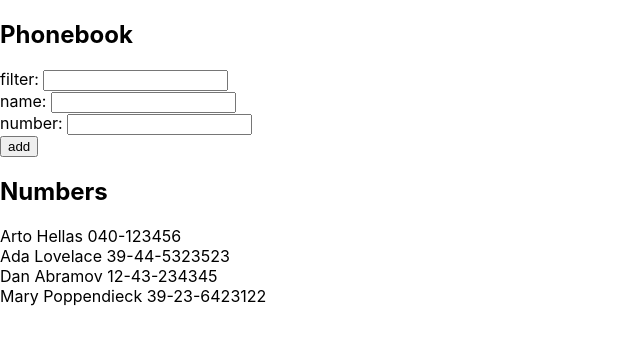
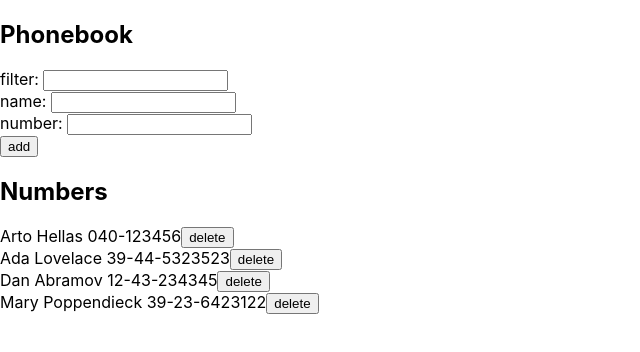
Before and after one commit to jhakkinen/fullstack-open, a React (Create React App) app in the folder osa2/puhelinluettelo/: page / in a window 1280 px wide. Shown: the top 352 px of the page, without its empty margins (0-640 px from the left). Built offline with nearby package versions, Linux system fonts and the light colour scheme; data requests are answered from the project's data file; the HTML template or start-up script is replaced by a standard one.

Commit message:
puhelinluettelo step9

```diff
--- a/osa2/puhelinluettelo/db.json
+++ b/osa2/puhelinluettelo/db.json
@@ -1,5 +1,5 @@
 {
-  "persons":[
+  "persons": [
     {
       "name": "Arto Hellas",
       "number": "040-123456",
--- a/osa2/puhelinluettelo/src/App.js
+++ b/osa2/puhelinluettelo/src/App.js
@@ -1,19 +1,21 @@
 import React, { useState, useEffect } from 'react'
 import personService from './services/persons'
 
-const Person = ({ person }) => {
+const Person = ({ person, onDelete }) => {
   return (
     <div>
       {person.name} {person.number}
+      <button onClick={onDelete}>delete</button>
     </div>
   )
 }
 
-const Persons = ({ persons }) => {
+const Persons = ({ persons, onDelete }) => {
   const rows = () => persons.map(person =>
     <Person
       key={person.id}
       person={person}
+      onDelete={() => onDelete(person.id)}
     />
   )
   return (
@@ -97,6 +99,15 @@ const App = () => {
     }
   }
 
+  const deletePerson = id => {
+    const person = persons.find(p => p.id === id)
+    if (!window.confirm(`Delete ${person.name}?`)) return
+
+    personService.destroy(id).then(() => {
+      setPersons(persons.filter(p => p.id !== id))
+    })
+  }
+
   return (
     <div>
       <h2>Phonebook</h2>
@@ -113,7 +124,10 @@ const App = () => {
 
       <h2>Numbers</h2>
 
-      <Persons persons={personsToShow}/>
+      <Persons
+        persons={personsToShow}
+        onDelete={deletePerson}
+      />
     </div>
   )
 
--- a/osa2/puhelinluettelo/src/services/persons.js
+++ b/osa2/puhelinluettelo/src/services/persons.js
@@ -16,4 +16,9 @@ const update = (id, newObject) => {
   return request.then(response => response.data)
 }
 
-export default { getAll, create, update }
+const destroy = id => {
+  return axios.delete(`${baseUrl}/${id}`)
+
+}
+
+export default { getAll, create, update, destroy }
```
